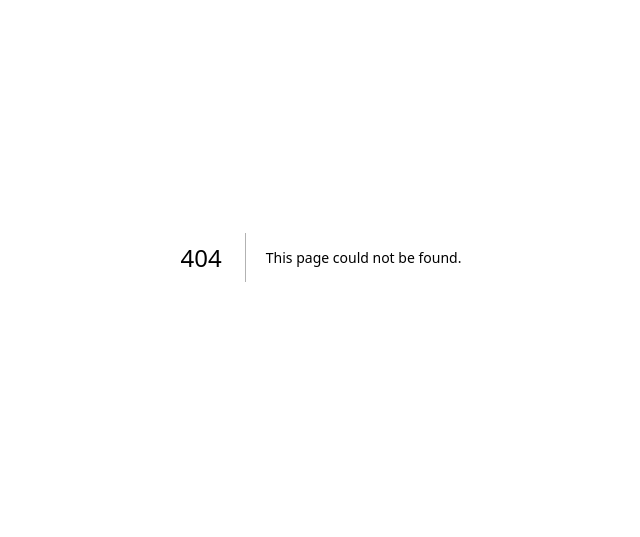
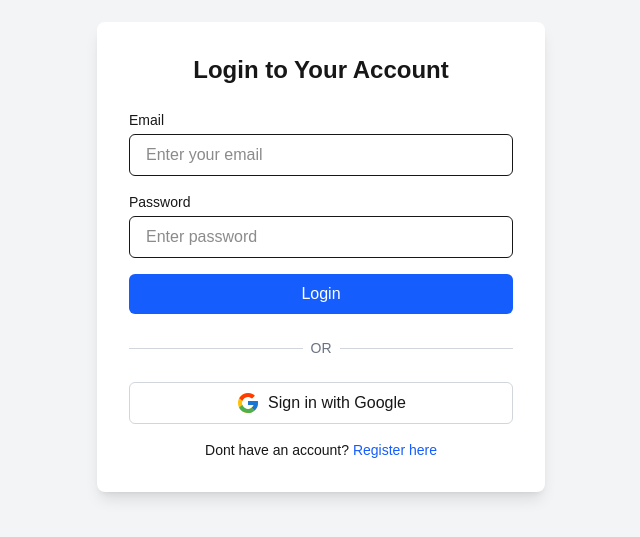
Before and after one commit to afjalhossain31/CrowdFunding-Platform, a Next.js app: page /login in a window 1280 px wide. Before the commit this address had no page. Shown: the part 143-680 px from the top of the page, without its empty margins (319-959 px from the left). Built offline with nearby package versions, Linux system fonts and the light colour scheme; no server answers.

Commit message:
Added Login page and authPorvider

```diff
--- a/src/app/layout.js
+++ b/src/app/layout.js
@@ -1,5 +1,6 @@
 import { Geist, Geist_Mono } from "next/font/google";
 import "./globals.css";
+import AuthProvider from "@/context/AuthProvider";
 
 const geistSans = Geist({
   variable: "--font-geist-sans",
@@ -12,8 +13,8 @@ const geistMono = Geist_Mono({
 });
 
 export const metadata = {
-  title: "Create Next App",
-  description: "Generated by create next app",
+  title: "Crowdfunding Platform",
+  description: "Raise money for projects, causes, and products.",
 };
 
 export default function RootLayout({ children }) {
@@ -22,7 +23,11 @@ export default function RootLayout({ children }) {
       lang="en"
       className={`${geistSans.variable} ${geistMono.variable} h-full antialiased`}
     >
-      <body className="min-h-full flex flex-col">{children}</body>
+      <body className="min-h-full flex flex-col">
+        <AuthProvider>
+          {children}
+        </AuthProvider>
+      </body>
     </html>
   );
 }
--- /dev/null
+++ b/src/app/login/page.js
@@ -0,0 +1,111 @@
+"use client";
+
+import { useState, useContext } from "react";
+import { AuthContext } from "@/context/AuthProvider";
+import { useRouter } from "next/navigation";
+import Link from "next/link";
+import { FcGoogle } from "react-icons/fc";
+
+export default function Login() {
+  const { signIn, googleSignIn } = useContext(AuthContext);
+  const router = useRouter();
+
+  const [error, setError] = useState("");
+  const [loading, setLoading] = useState(false);
+
+  // ইমেইল-পাসওয়ার্ড দিয়ে লগইন
+  const handleLogin = async (e) => {
+    e.preventDefault();
+    setError("");
+    setLoading(true);
+
+    const form = e.target;
+    const email = form.email.value;
+    const password = form.password.value;
+
+    try {
+      await signIn(email, password);
+      alert("Login Successful!");
+
+      // JWT টোকেন পাওয়ার লজিক আমরা ব্যাকএন্ড করার সময় এখানে যোগ করব
+
+      router.push("/dashboard");
+    } catch (err) {
+      console.error(err);
+      setError("Invalid email or password. Please try again.");
+    } finally {
+      setLoading(false);
+    }
+  };
+
+  // গুগল সাইন-ইন
+  const handleGoogleSignIn = async () => {
+    setError("");
+    try {
+      const result = await googleSignIn();
+      const user = result.user;
+
+      // গুগলে লগইন করলে আমরা ইউজারকে ডাটাবেসে সেভ করব ডিফল্ট "Supporter" হিসেবে
+      const userInfo = {
+        name: user.displayName,
+        email: user.email,
+        photo_url: user.photoURL,
+        role: "Supporter",
+        credits: 50, // Supporter হিসেবে ডিফল্ট ৫০ ক্রেডিট
+      };
+
+      // ব্যাকএন্ডের API কল করে ইউজার ডাটাবেসে সেভ করার লজিক (পরে ঠিক করব)
+      // await axios.post("http://localhost:5000/users", userInfo);
+
+      alert("Google Login Successful!");
+      router.push("/dashboard");
+    } catch (err) {
+      console.error(err);
+      setError(err.message || "Google sign-in failed.");
+    }
+  };
+
+  return (
+    <div className="min-h-screen flex items-center justify-center bg-gray-100">
+      <div className="bg-white p-8 rounded-lg shadow-lg w-full max-w-md">
+        <h2 className="text-2xl font-bold text-center mb-6">Login to Your Account</h2>
+
+        {error && <p className="text-red-500 text-sm mb-4 text-center">{error}</p>}
+
+        <form onSubmit={handleLogin} className="space-y-4">
+          <div>
+            <label className="block text-sm font-medium mb-1">Email</label>
+            <input type="email" name="email" required className="w-full px-4 py-2 border rounded-md" placeholder="Enter your email" />
+          </div>
+
+          <div>
+            <label className="block text-sm font-medium mb-1">Password</label>
+            <input type="password" name="password" required className="w-full px-4 py-2 border rounded-md" placeholder="Enter password" />
+          </div>
+
+          <button disabled={loading} type="submit" className="w-full bg-blue-600 text-white py-2 rounded-md hover:bg-blue-700 transition duration-300">
+            {loading ? "Logging in..." : "Login"}
+          </button>
+        </form>
+
+        <div className="mt-6 flex items-center justify-center space-x-2">
+          <div className="h-px bg-gray-300 w-full"></div>
+          <span className="text-sm text-gray-500">OR</span>
+          <div className="h-px bg-gray-300 w-full"></div>
+        </div>
+
+        <button
+          onClick={handleGoogleSignIn}
+          className="mt-6 w-full flex items-center justify-center border border-gray-300 py-2 rounded-md hover:bg-gray-50 transition duration-300"
+        >
+          <FcGoogle className="text-2xl mr-2" />
+          Sign in with Google
+        </button>
+
+        <p className="text-sm text-center mt-4">
+          Dont have an account? <Link href="/register" className="text-blue-600 hover:underline">Register here</Link>
+        </p>
+      </div>
+    </div>
+  );
+}
--- /dev/null
+++ b/src/context/AuthProvider.jsx
@@ -0,0 +1,74 @@
+"use client";
+
+import { createContext, useEffect, useState } from "react";
+import {
+  createUserWithEmailAndPassword,
+  signInWithEmailAndPassword,
+  signOut,
+  onAuthStateChanged,
+  GoogleAuthProvider,
+  signInWithPopup,
+  updateProfile
+} from "firebase/auth";
+import { auth } from "../utils/firebase.config";
+
+export const AuthContext = createContext(null);
+const googleProvider = new GoogleAuthProvider();
+
+export default function AuthProvider({ children }) {
+  const [user, setUser] = useState(null);
+  const [loading, setLoading] = useState(true);
+
+  const createUser = (email, password) => {
+    setLoading(true);
+    return createUserWithEmailAndPassword(auth, email, password);
+  };
+
+  const signIn = (email, password) => {
+    setLoading(true);
+    return signInWithEmailAndPassword(auth, email, password);
+  };
+
+  const googleSignIn = () => {
+    setLoading(true);
+    return signInWithPopup(auth, googleProvider);
+  };
+
+  const updateUserProfile = (name, photo) => {
+    return updateProfile(auth.currentUser, {
+      displayName: name,
+      photoURL: photo,
+    });
+  };
+
+  const logOut = () => {
+    setLoading(true);
+    return signOut(auth);
+  };
+
+  useEffect(() => {
+    const unsubscribe = onAuthStateChanged(auth, (currentUser) => {
+      setUser(currentUser);
+      setLoading(false);
+    });
+    return () => {
+      unsubscribe();
+    };
+  }, []);
+
+  const authInfo = {
+    user,
+    loading,
+    createUser,
+    signIn,
+    googleSignIn,
+    updateUserProfile,
+    logOut,
+  };
+
+  return (
+    <AuthContext.Provider value={authInfo}>
+      {children}
+    </AuthContext.Provider>
+  );
+}
```
Also changed, not shown: src/app/page.js (+95 -56 lines), 1 other file (tests, documents, lock files or other folders).
